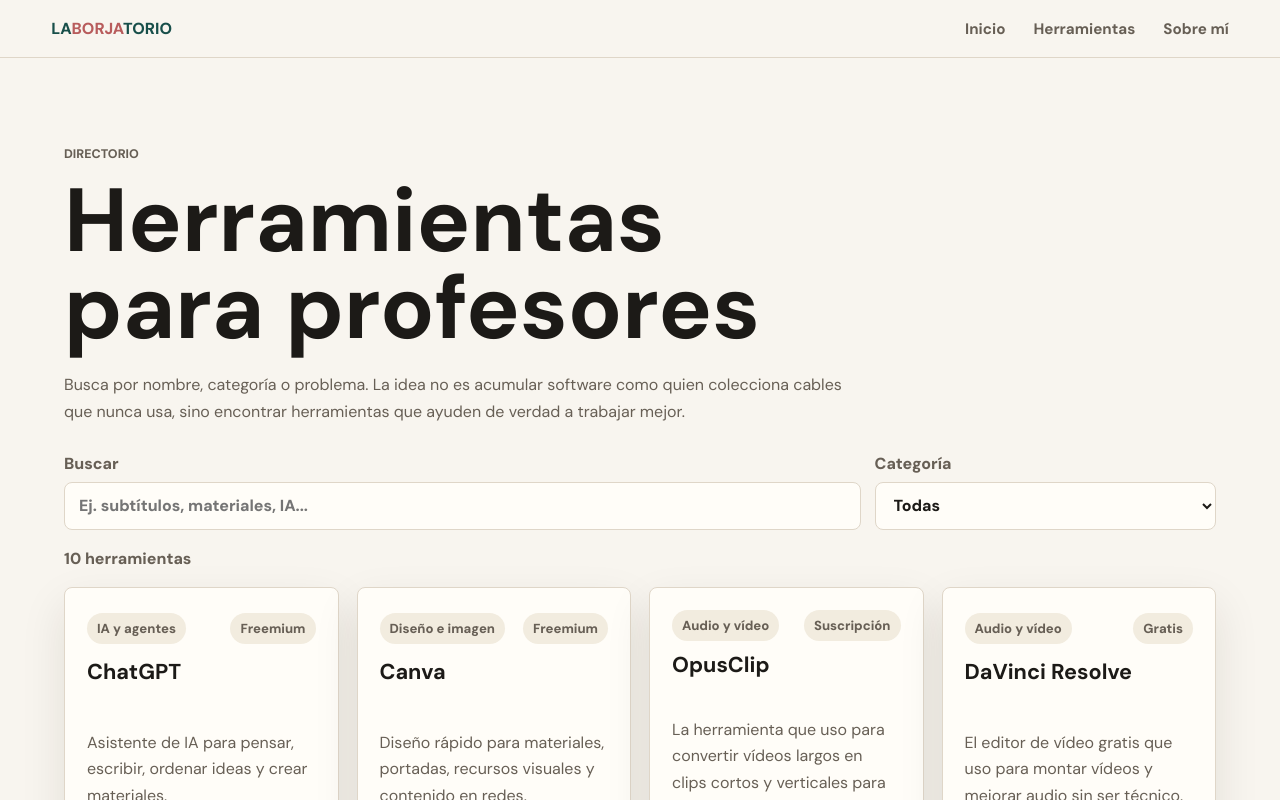
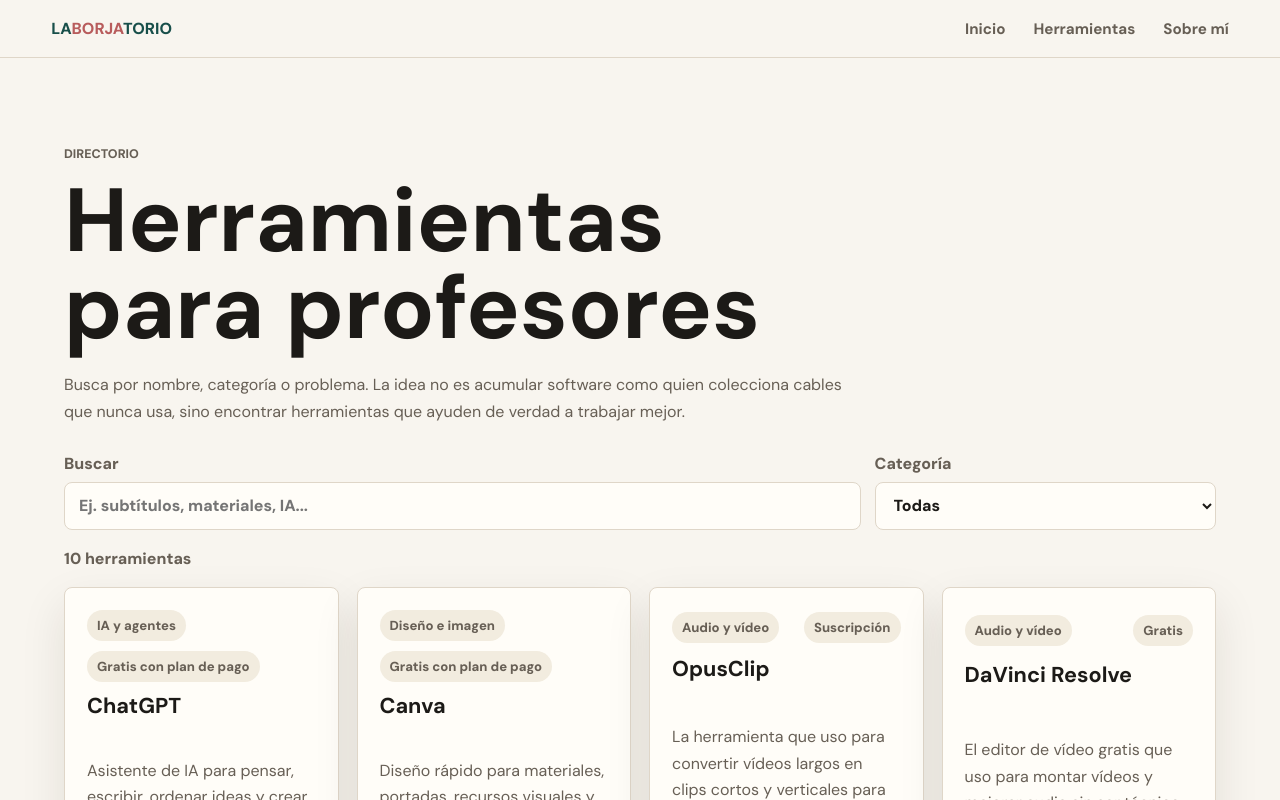
Before and after one commit to boreas77/laborjatorio, a Next.js app: page /herramientas in a window 1280 px wide. Shown: the top 800 px of the page. Built offline with nearby package versions, Linux system fonts and the light colour scheme.

Commit message:
Ajusta etiquetas de precio

```diff
--- a/src/data/tools.ts
+++ b/src/data/tools.ts
@@ -1,4 +1,4 @@
-export type Pricing = "gratis" | "freemium" | "pago" | "pago-unico" | "suscripcion";
+export type Pricing = "gratis" | "gratis-con-plan-pago" | "pago" | "pago-unico" | "suscripcion";
 export type Difficulty = "facil" | "media" | "alta";
 export type ToolStatus =
   | "uso-actual"
@@ -77,7 +77,7 @@
     tagline: "Asistente de IA para pensar, escribir, ordenar ideas y crear materiales.",
     category: "IA y agentes",
     subcategories: ["escritura", "automatización", "materiales"],
-    pricing: "freemium",
+    pricing: "gratis-con-plan-pago",
     officialUrl: "https://chatgpt.com/",
     hasAffiliate: false,
     myUseCase:
@@ -127,7 +127,7 @@
     tagline: "Diseño rápido para materiales, portadas, recursos visuales y contenido en redes.",
     category: "Diseño e imagen",
     subcategories: ["diseño", "materiales", "redes sociales"],
-    pricing: "freemium",
+    pricing: "gratis-con-plan-pago",
     officialUrl: "https://www.canva.com/",
     hasAffiliate: false,
     myUseCase:
@@ -398,7 +398,7 @@
       "Grabador de pantalla y cámara para tutoriales rápidos, soporte a estudiantes y vídeos alojados fuera de YouTube.",
     category: "Audio y vídeo",
     subcategories: ["vídeo", "contenido", "educación", "formación", "tutoriales", "AppSumo"],
-    pricing: "freemium",
+    pricing: "suscripcion",
     officialUrl: "https://kommodo.ai",
     affiliateUrl: "https://kommodo.ai/?via=borja",
     hasAffiliate: true,
@@ -710,7 +710,7 @@
     tagline: "336 contraseñas guardadas. Solo recuerdo una.",
     category: "Productividad",
     subcategories: ["seguridad", "organización"],
-    pricing: "freemium",
+    pricing: "gratis-con-plan-pago",
     officialUrl: "https://www.lastpass.com",
     hasAffiliate: false,
     myUseCase:
@@ -854,7 +854,7 @@
     tagline: "Un espacio flexible para organizar recursos, proyectos, ideas y bases de conocimiento.",
     category: "Organización",
     subcategories: ["productividad", "bases de conocimiento", "planificación"],
-    pricing: "freemium",
+    pricing: "gratis-con-plan-pago",
     officialUrl: "https://www.notion.so/",
     hasAffiliate: false,
     myUseCase:
--- a/src/lib/format.ts
+++ b/src/lib/format.ts
@@ -10,7 +10,7 @@
 export function labelFromPricing(pricing: string) {
   const labels: Record<string, string> = {
     gratis: "Gratis",
-    freemium: "Freemium",
+    "gratis-con-plan-pago": "Gratis con plan de pago",
     pago: "Pago",
     "pago-unico": "Pago único",
     suscripcion: "Suscripción"
```
Also changed, not shown: 1 other file (tests, documents, lock files or other folders).
